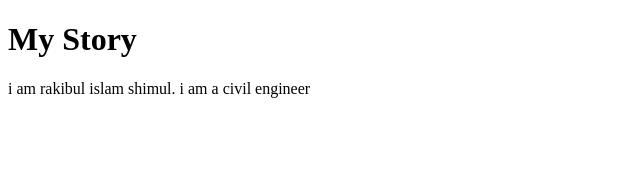
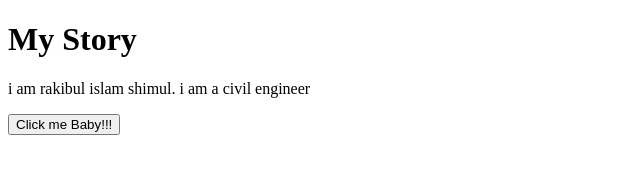
Before and after one commit to iamshimul16/my-second-website, a plain HTML site: page index.html in a window 1280 px wide. Shown: the whole page, without its empty margins (0-640 px from the left). Drawn offline with Linux system fonts and the light colour scheme.

Commit message:
button-added

```diff
--- a/index.html
+++ b/index.html
@@ -9,6 +9,7 @@
 <body>
     <h1>My Story</h1>
     <p>i am rakibul islam shimul. i am a civil engineer </p>
+    <button>Click me Baby!!!</button>
 
 </body>
 </html>
```
